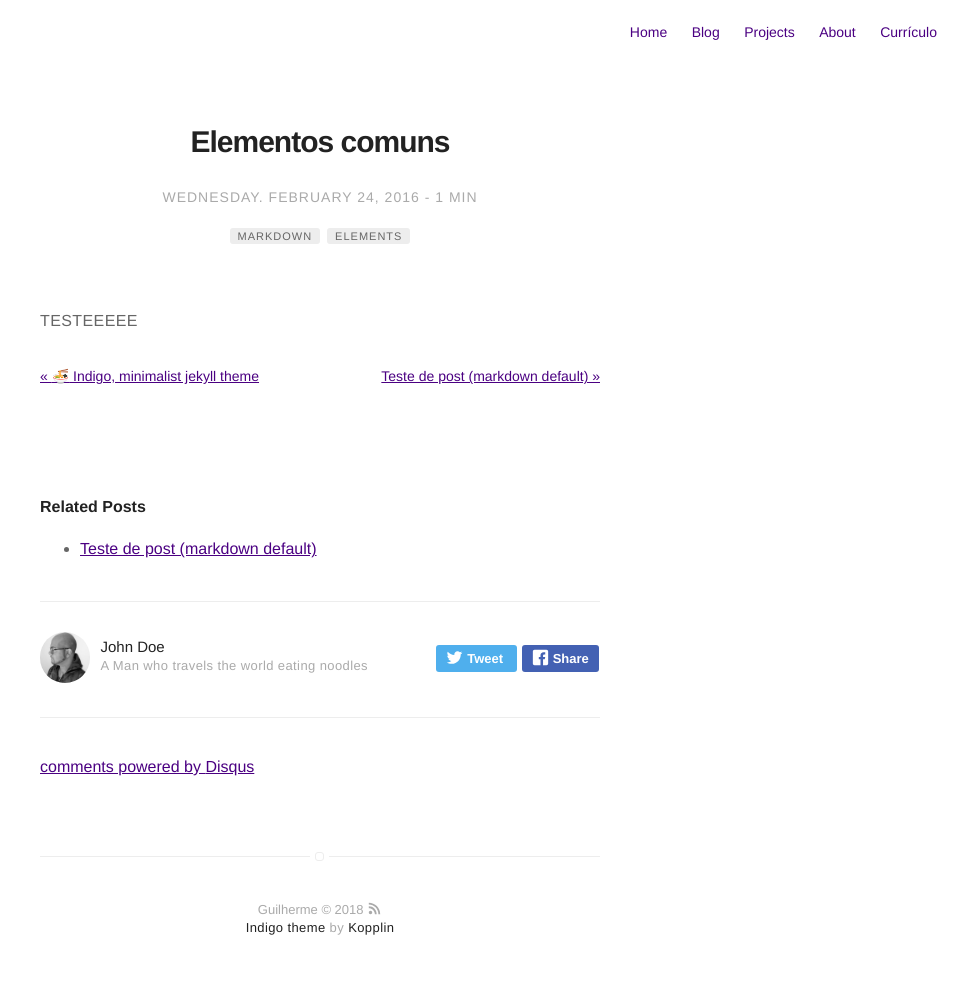
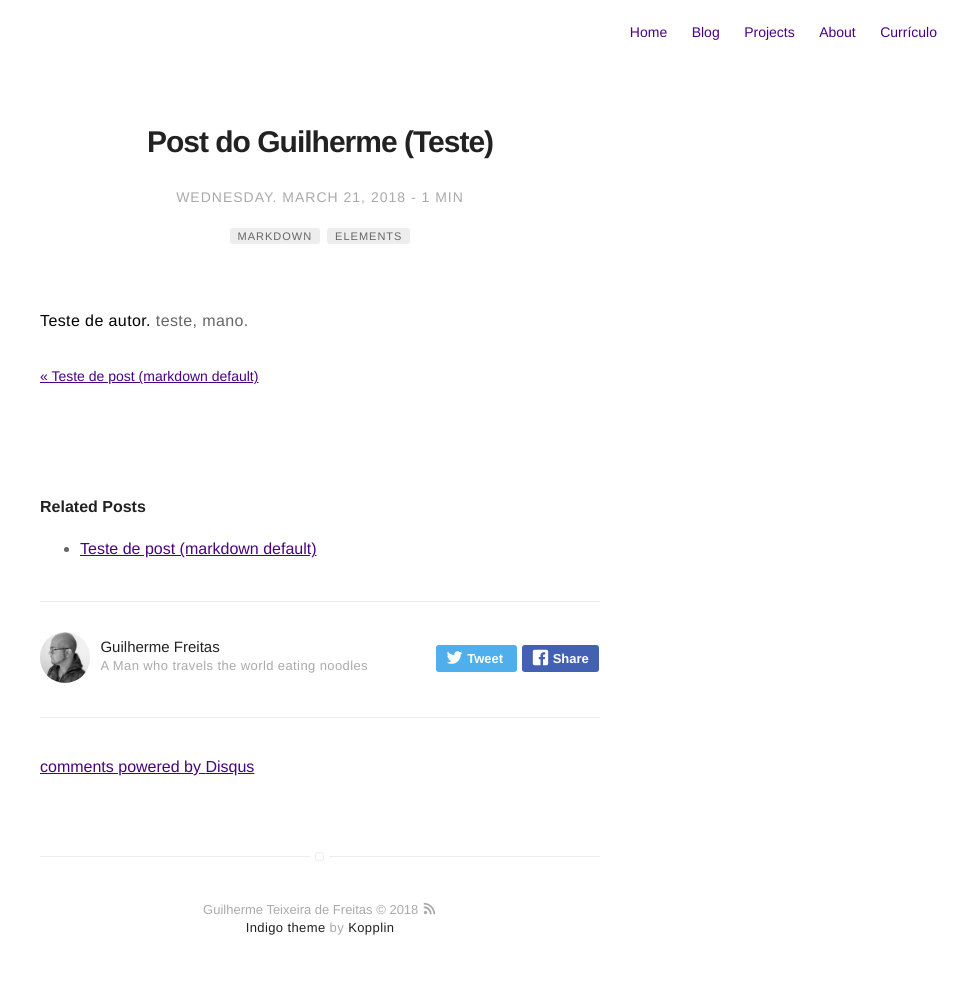
Before and after one commit to ggteixeira/Plural-Generator, a Jekyll site: the page built from _posts/2018-03-21-texto-de-teste.markdown, in a window 1280 px wide. Shown: the whole page, without its empty margins (320-1280 px from the left). Built offline with Jekyll 4.4.1, drawn with Linux system fonts in a browser that asks for light colours; emoji names are drawn with the system emoji font; comment, search, counter and statistics services are not loaded.

Commit message:
atualização posts e no config

```diff
--- a/_config.yml
+++ b/_config.yml
@@ -1,6 +1,6 @@
 # main text of home
-name: Guilherme
-bio: Queijo fitness.
+name: Guilherme Teixeira de Freitas
+bio: Estudante de Linguística.
 
 # twitter summary info
 description: Um microblog sobre Linguística e outras feitiçarias.
@@ -34,8 +34,8 @@ disqus:
   categories: [blog, project] # only show disqus for posts that have these categories
 
 # if you don't have any of social below, comment the line
-facebook: myfacebook
-twitter: mytwitter
+# facebook: myfacebook
+twitter: guiemiquestion
 # google: mygoogle
 # instagram: myinstagram
 # pinterest: mypinterest
@@ -45,20 +45,20 @@ linkedin: guiemi
 github: guiemi
 # lastfm: mylastfm
 # stackoverflow: 7044681/mystackoverflow
-quora: guiemi
+quora: Guilherme-Teixeira-de-Freitas
 # reddit: username
-medium: medium
+medium: guiemi
 # vimeo: myvimeo
 # lanyrd: mylanyrd
 email: guiemi.teixeira@gmail.com
 
 authors:
-    johndoe:
-        name: John Doe
+    guilherme: #Como eu altero isso?
+        name: Guilherme Freitas
         bio: A Man who travels the world eating noodles
         external-image: false
         picture: assets/images/profile.jpg
-        twitter: johndoe
+        twitter: guiemiquestion
     jamesfoster:
         name: James Foster
         bio: A Man who develops software with coffee
--- a/_posts/2016-01-23-indigo-jekyll-theme.markdown
+++ b/_posts/2016-01-23-indigo-jekyll-theme.markdown
@@ -9,7 +9,7 @@ projects: true
 hidden: true # don't count this post in blog pagination
 description: "This is a simple and minimalist template for Jekyll for those who likes to eat noodles."
 category: project
-author: johndoe
+author: guilherme-freitas
 externalLink: false
 ---
 
--- a/_posts/2016-02-24-markdown-common-elements.markdown
+++ b/_posts/2018-03-21-texto-de-teste.markdown
@@ -1,7 +1,7 @@
 ---
-title: "Elementos comuns"
+title: "Post do Guilherme (Teste)"
 layout: post
-date: 2016-02-24 22:44
+date: 2018-03-21 13:30
 image: /assets/images/markdown.jpg
 headerImage: false
 tag:
@@ -9,8 +9,9 @@ tag:
 - elements
 star: true
 category: blog
-author: johndoe
+author: guilherme
 description: Markdown summary with different options
 ---
 
-TESTEEEEE
+**Teste de autor.**
+teste, mano.
```
